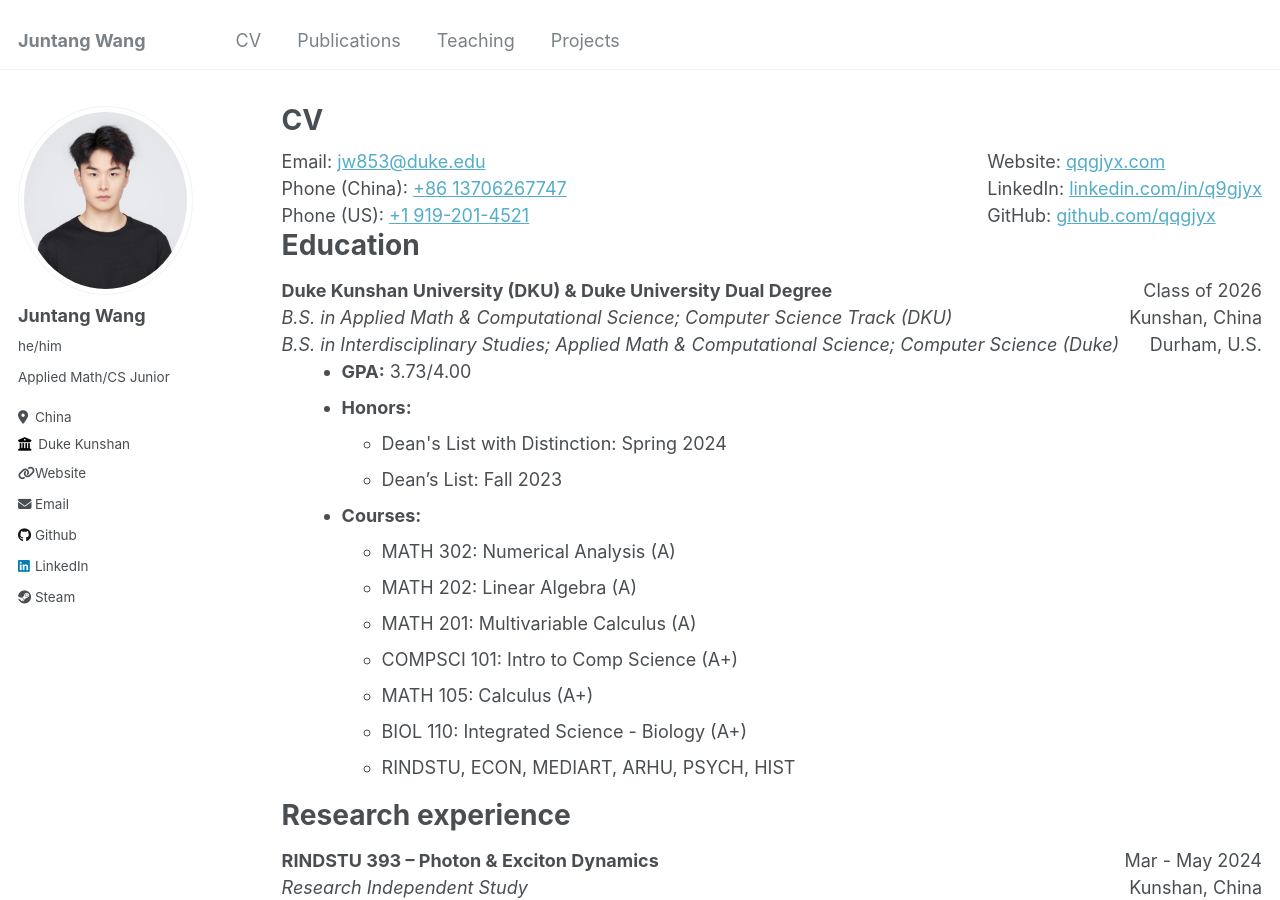
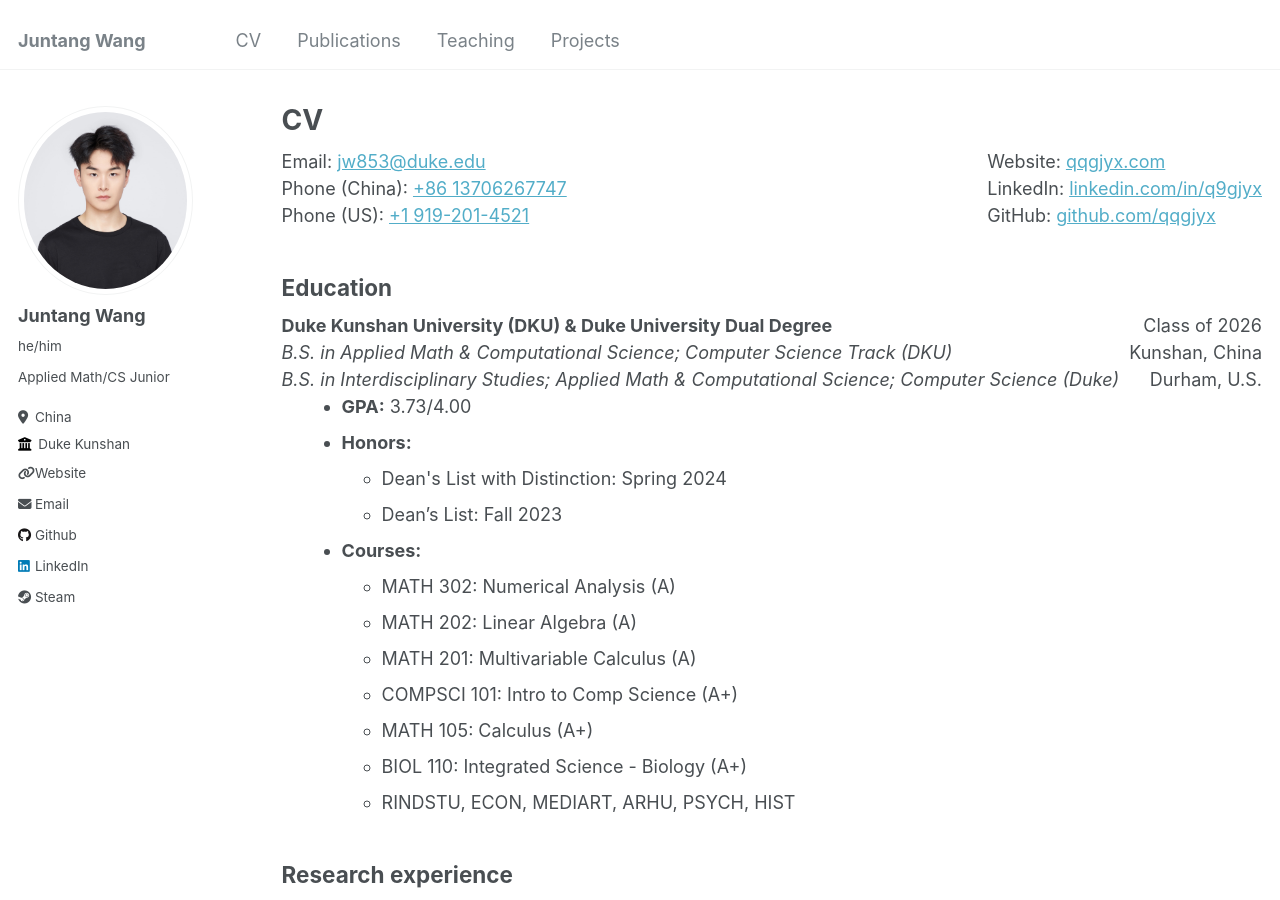
Before and after one commit to qqgjyx/qqgjyx.github.io, a Jekyll site: the page built from _pages/cv.md, in a window 1280 px wide and 900 px high. Built offline with Jekyll 4.4.1, drawn with Linux system fonts in a browser that asks for light colours.

Commit message:
Updated cv.md

```diff
--- a/_pages/cv.md
+++ b/_pages/cv.md
@@ -22,8 +22,7 @@ redirect_from:
   </div>
 </div>
 
-Education
-======
+## Education
 <div style="display: flex; justify-content: space-between;">
   <div>
     <strong>Duke Kunshan University (DKU) & Duke University Dual Degree</strong><br>
@@ -59,8 +58,7 @@ Education
   </ul>
 </div>
 
-Research experience
-======
+## Research experience
 <div style="display: flex; justify-content: space-between;">
   <div>
     <strong>RINDSTU 393 – Photon & Exciton Dynamics</strong><br>
```
